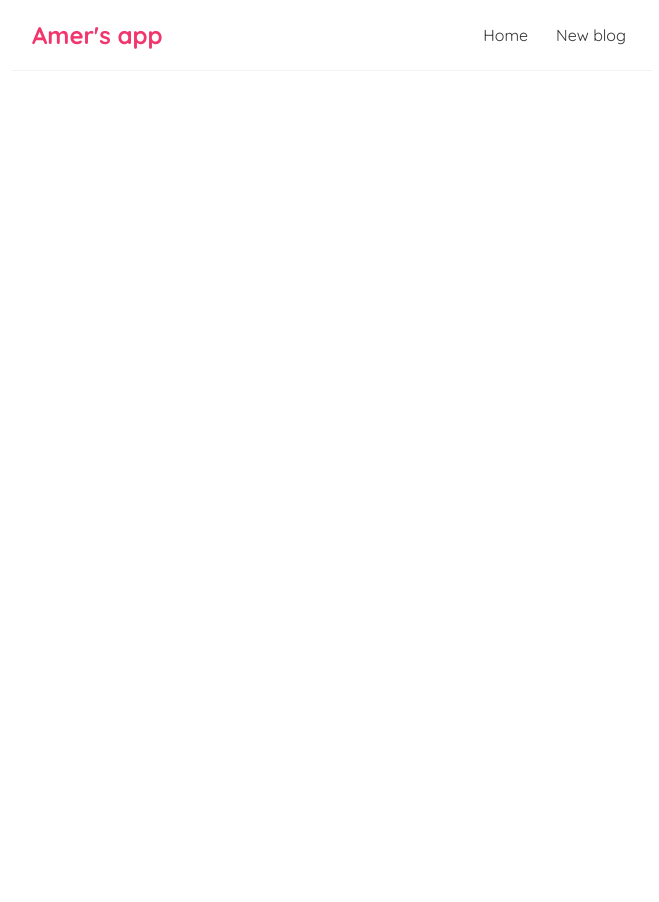
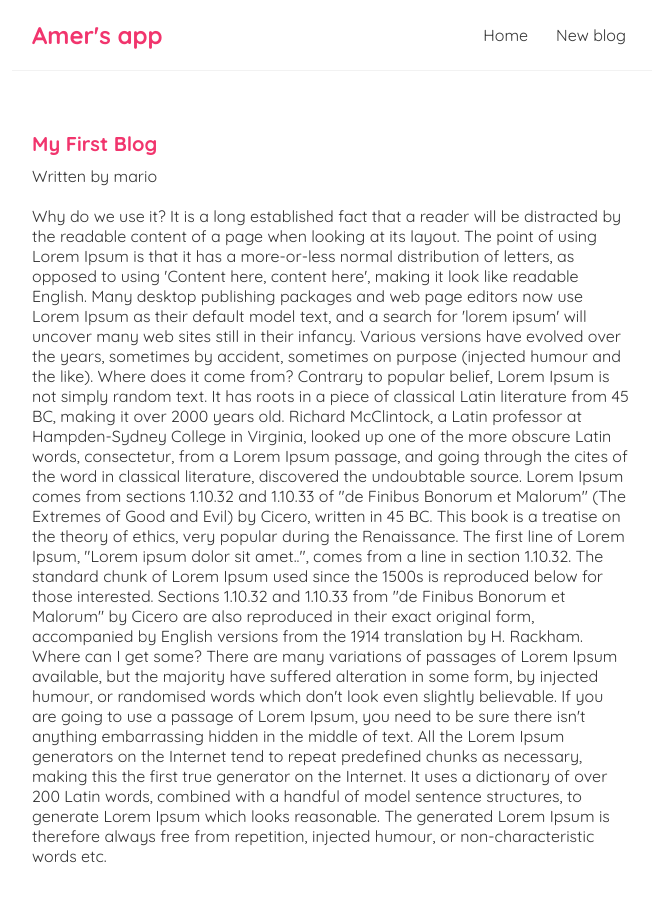
Before and after one commit to AmerBiro/my_first_react_app, a React (Create React App) app: page /blogs/1 in a window 1280 px wide. Shown: the top 902 px of the page, without its empty margins (308-967 px from the left). Before the commit the page ends 800 px from the top, so only its background shows below. Built offline with nearby package versions, Linux system fonts and the light colour scheme; data requests are answered from the project's data file; the HTML template or start-up script is replaced by a standard one.

Commit message:
passing data to sub-pages

```diff
--- a/src/App.js
+++ b/src/App.js
@@ -2,6 +2,7 @@
 import Home from "./_home/Home";
 import { BrowserRouter as Router, Route, Switch } from "react-router-dom";
 import Create from "./_create/Create";
+import BlogDetails from './_blog-details/BlogDetails'
 
 function App() {
   return (
@@ -16,6 +17,9 @@
             <Route path="/create">
               <Create />
             </Route>
+            <Route path="/blogs/:id">
+              <BlogDetails />
+            </Route>
           </Switch>
         </div>
       </div>
--- /dev/null
+++ b/src/_blog-details/BlogDetails.js
@@ -0,0 +1,23 @@
+import { useParams } from "react-router-dom";
+import useFetch from "../useFetch";
+
+const BlogDetails = () => {
+  const { id } = useParams();
+  const {data: blog, isPending, error} = useFetch("http://localhost:8000/blogs/" + id)
+
+  return (
+    <div className="blog-details">
+     {isPending && <div>Loading...</div>}
+     {error && <div> {error} </div>}
+     {blog && (
+          <article>
+               <h2>{blog.title}</h2>
+               <p>Written by {blog.author}</p>
+               <div>{blog.body}</div>
+          </article>
+     )}
+    </div>
+  );
+};
+
+export default BlogDetails;
--- a/src/_home/BlogList.js
+++ b/src/_home/BlogList.js
@@ -1,5 +1,7 @@
-const BlogList = ({blogs, top, deleteBlog}) => {
-// const BlogList = (props) => {
+import { Link } from "react-router-dom";
+
+const BlogList = ({ blogs, top, deleteBlog }) => {
+  // const BlogList = (props) => {
   // const blogs = props.blogs;
   // const top = props.top;
   // const bottom = props.bottom;
@@ -9,13 +11,12 @@
       <h3>{top}</h3>
       {blogs.map((blog) => (
         <div className="blog-preview" key={blog.id}>
-          <h2>{blog.title}</h2>
-          <p>written by {blog.author}</p>
-          {/* <button onClick={() => deleteBlog(blog.id)}>Delete blog</button> */}
-          {/* TODO: add delete function to the button */}
+          <Link to={`/blogs/${blog.id}`}>
+            <h2>{blog.title}</h2>
+            <p>written by {blog.author}</p>
+          </Link>
         </div>
       ))}
-      {/* <button>{bottom}</button> */}
     </div>
   );
 };
--- a/src/_home/Home.js
+++ b/src/_home/Home.js
@@ -2,20 +2,18 @@
 import BlogList from "./BlogList";
 
 const Home = () => {
-
-  const {data: blogs, isPending, error} = useFetch("http://localhost:8000/blogs")
+  const {
+    data: blogs,
+    isPending,
+    error,
+  } = useFetch("http://localhost:8000/blogs");
 
   return (
     <div className="home">
       <h2>Home Page</h2>
       {error && <div>{error}</div>}
       {isPending && <div>Loading...</div>}
-      {blogs && (
-        <BlogList
-          blogs={blogs}
-          bottom={"Next page"}
-        />
-      )}
+      {blogs && <BlogList blogs={blogs} bottom={"Next page"} />}
     </div>
   );
 };
--- a/src/index.css
+++ b/src/index.css
@@ -48,3 +48,24 @@
   color: #f1356d;
   margin-bottom: 8px;
 }
+.blog-preview a{
+  text-decoration: none;
+}
+
+/* blog details page */
+.blog-details h2 {
+  font-size: 20px;
+  color: #f1356d;
+  margin-bottom: 10px;
+}
+.blog-details div {
+  margin: 20px 0;
+}
+.blog-details button {
+  background: #f1356d;
+  color: #fff;
+  border: 0;
+  padding: 8px;
+  border-radius: 8px;
+  cursor: pointer;
+}
```
